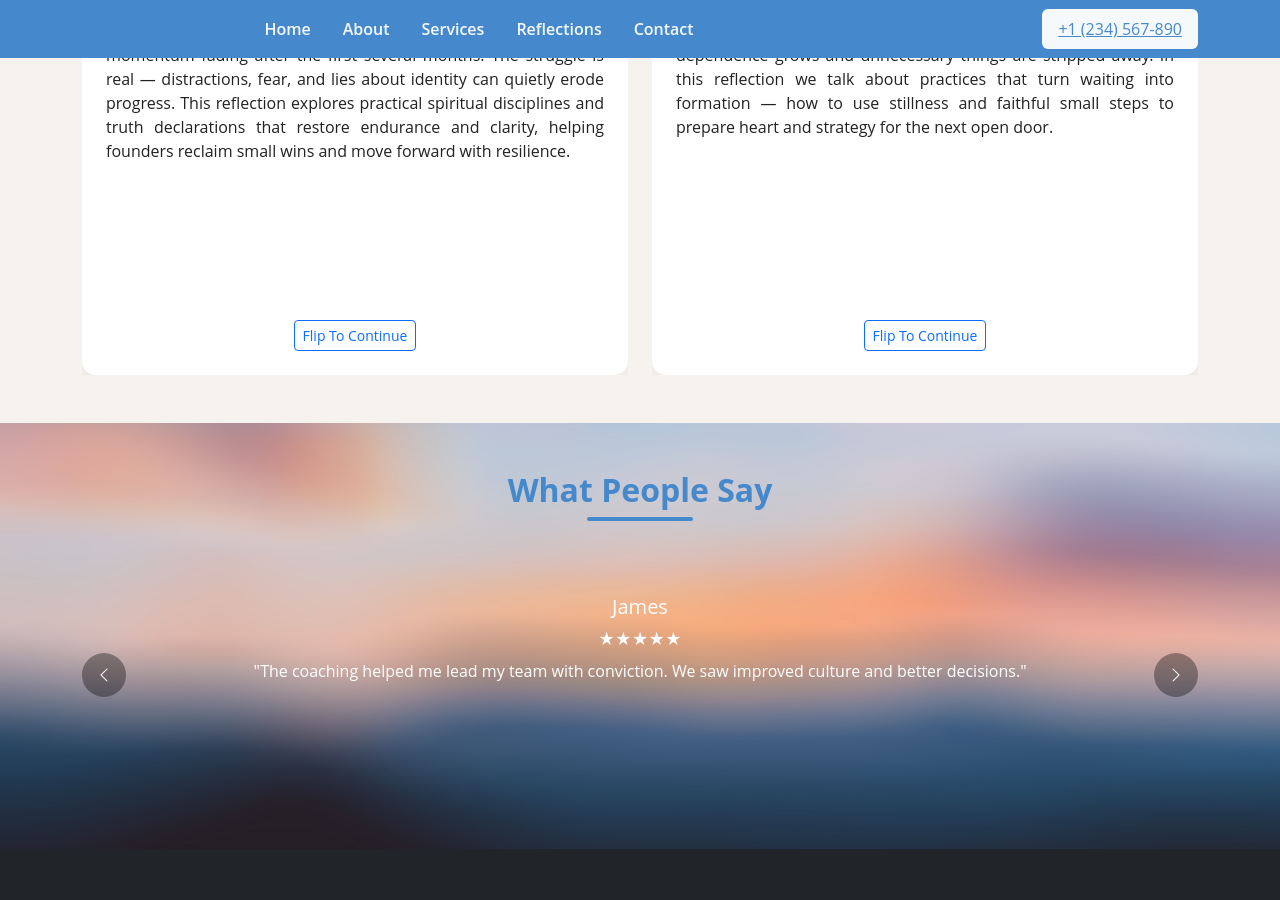
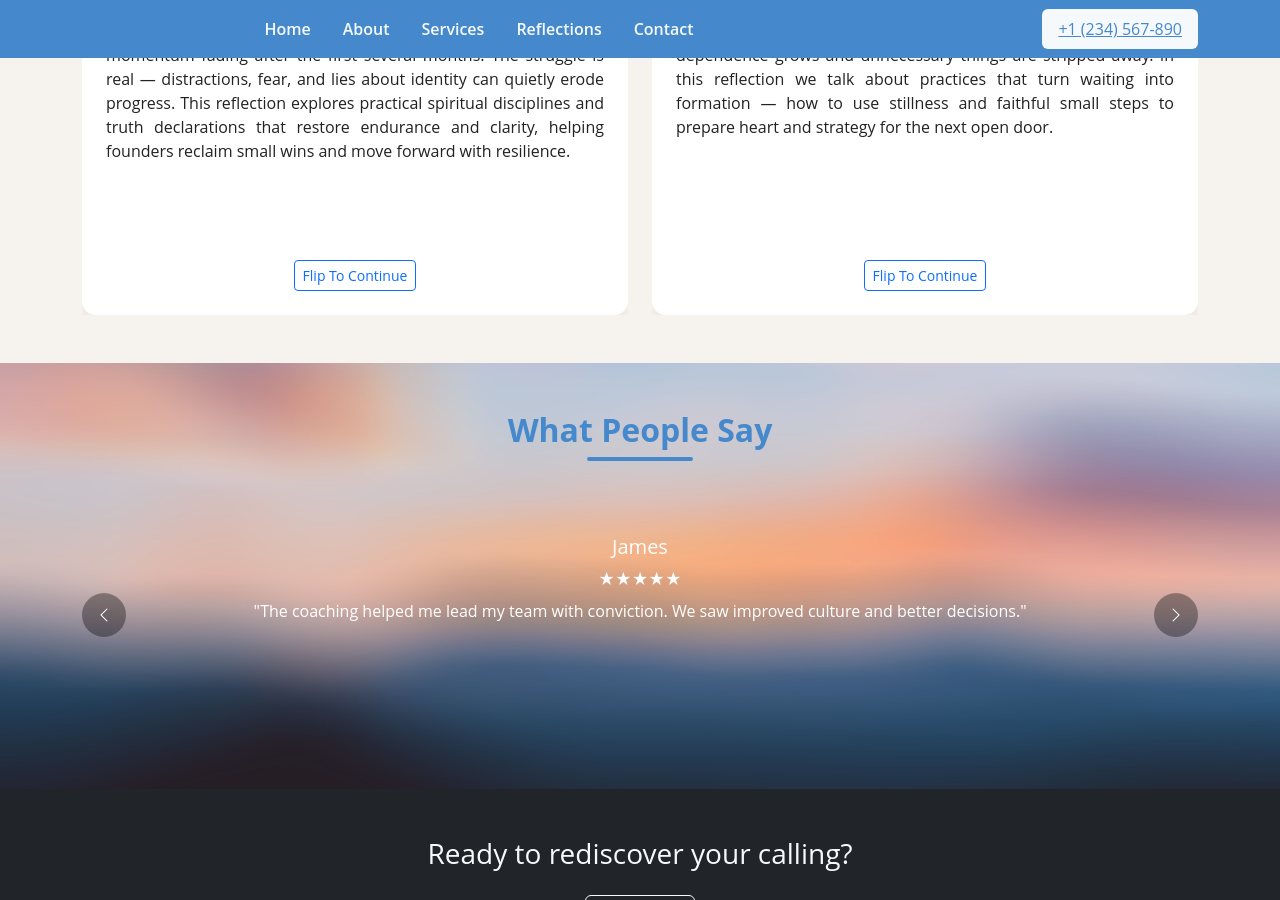
Before and after one commit to digitalsparkhq/thesolutionsource-demo, a Jekyll site: the page built from index.md, in a window 1280 px wide and 900 px high, scrolled down 2146 px. Built offline with Jekyll 4.4.1, drawn with Linux system fonts in a browser that asks for light colours.

Commit message:
Update style.css

```diff
--- a/assets/css/style.css
+++ b/assets/css/style.css
@@ -207,7 +207,7 @@ section { scroll-margin-top: calc(var(--topbar-height) + 56px); }
 /* reflection card container */
 .reflection-card {
   perspective: 1200px;
-  height: 420px;
+  height: 40vh;
   display: flex;
   align-items: stretch;
   overflow: hidden; /* contain any 3D overflow */
```
